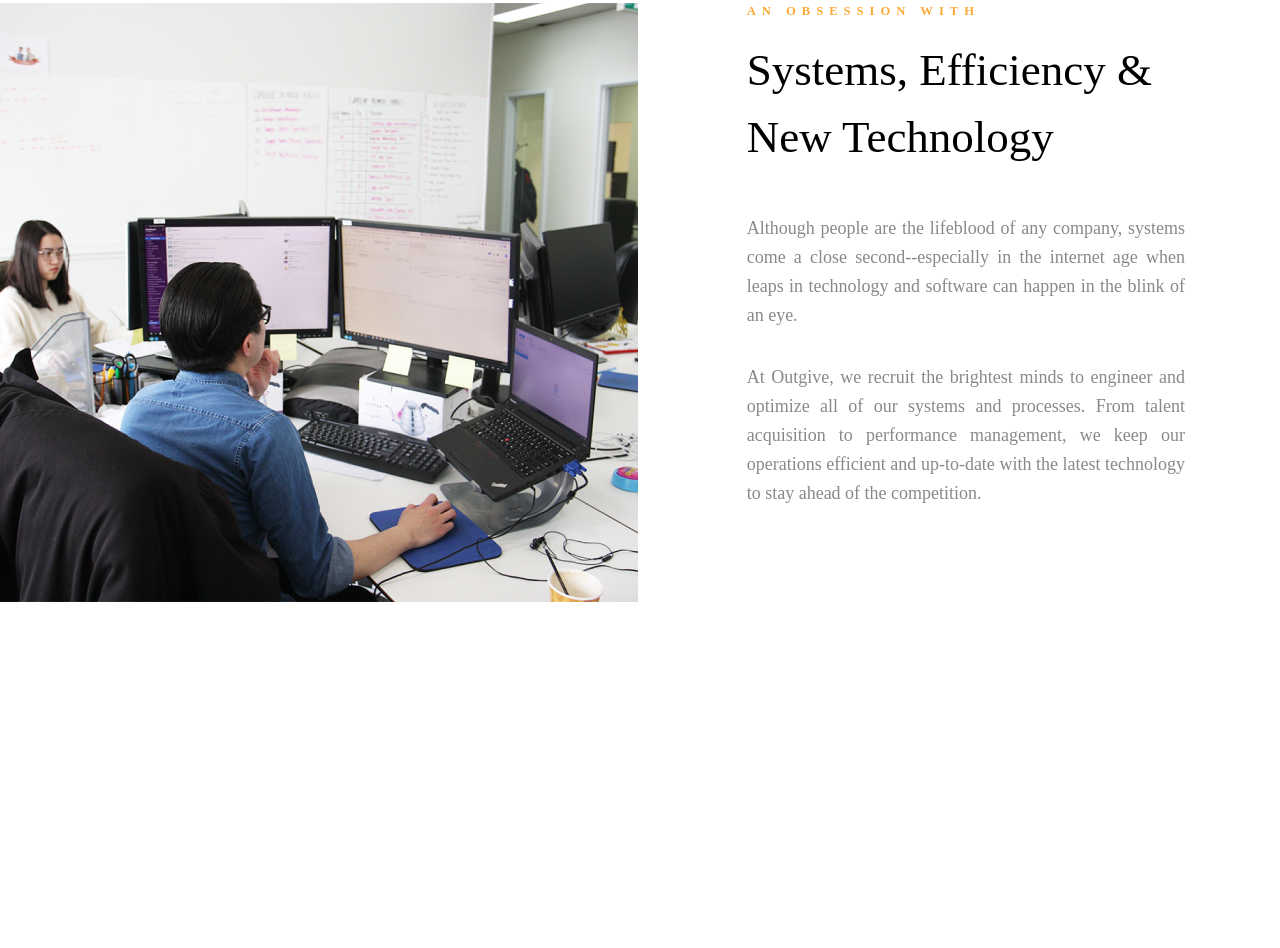
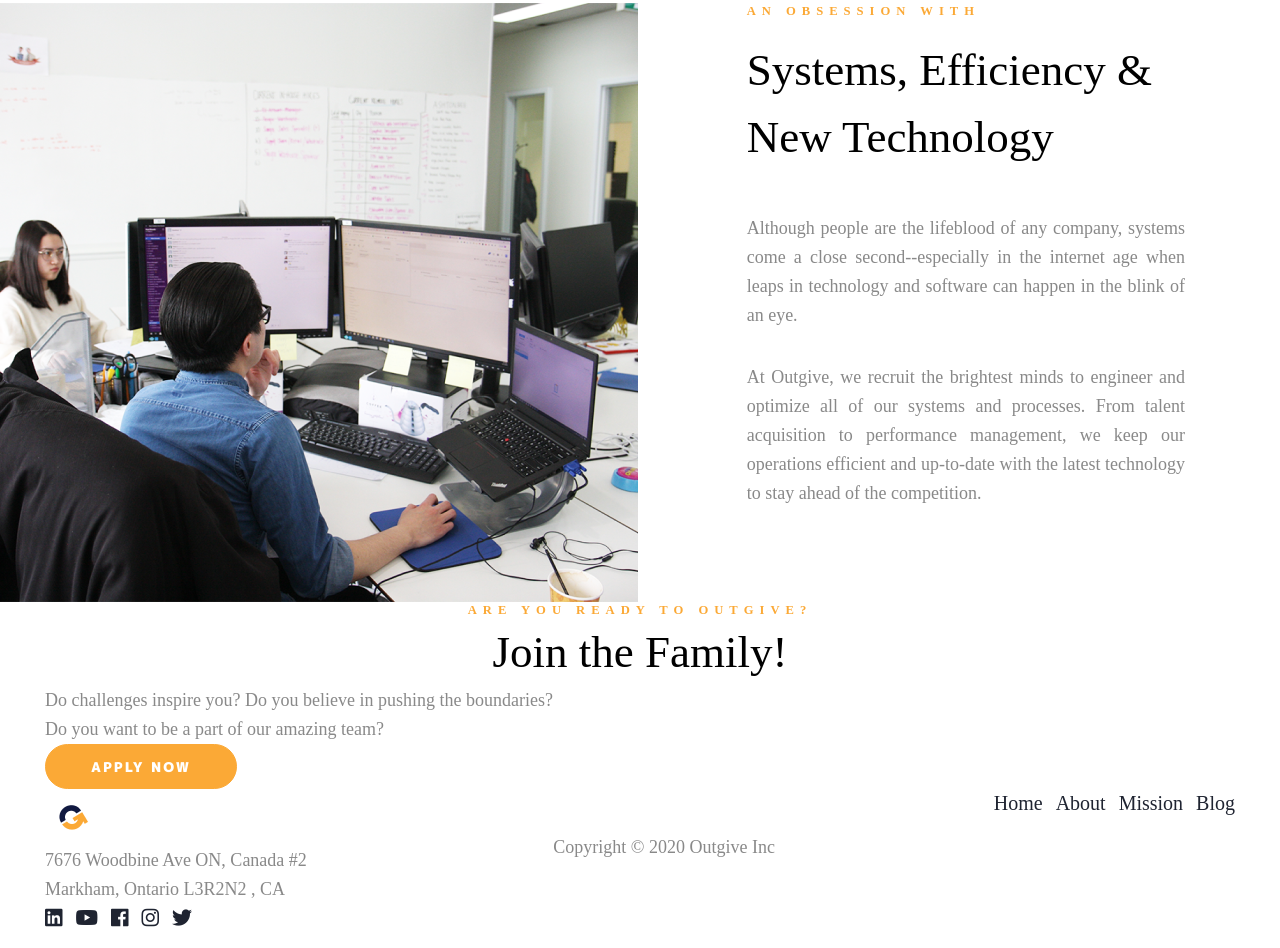
Before and after one commit to xraquel/outgive, a website: page index.html in a window 1280 px wide. Shown: the part 6662-7610 px from the top of the page. Before the commit the page ends 7264 px from the top, so only its background shows below. Drawn offline with Linux system fonts and the light colour scheme; files whose address does not match are found by name; a web font is replaced by a local one.

Commit message:
Added footer

```diff
--- /dev/null
+++ b/footer.html
@@ -0,0 +1,61 @@
+<div class="container">
+  <div class="row">
+    <div class="col-5">
+      <div class="company-address">
+        <img src="assets/images/icon-outgive.png" alt="Outgive" />
+
+        <p>
+          7676 Woodbine Ave ON, Canada #2 <br />
+          Markham, Ontario L3R2N2 , CA
+        </p>
+      </div>
+
+      <ul class="list-unstyled list-inline social-media-links">
+        <li class="link-item list-inline-item">
+          <a href="#">
+            <i class="fab fa-linkedin"></i>
+          </a>
+        </li>
+        <li class="link-item list-inline-item">
+          <a href="#">
+            <i class="fab fa-youtube"></i>
+          </a>
+        </li>
+        <li class="link-item list-inline-item">
+          <a href="#">
+            <i class="fab fa-facebook"></i>
+          </a>
+        </li>
+        <li class="link-item list-inline-item">
+          <a href="#">
+            <i class="fab fa-instagram"></i>
+          </a>
+        </li>
+        <li class="link-item list-inline-item">
+          <a href="#">
+            <i class="fab fa-twitter"></i>
+          </a>
+        </li>
+      </ul>
+    </div>
+
+    <div class="col-7 ml-auto text-right">
+      <ul class="list-unstyled list-inline footer-links">
+        <li class="list-inline-item">
+          <a href="#">Home</a>
+        </li>
+        <li class="list-inline-item">
+          <a href="#">About</a>
+        </li>
+        <li class="list-inline-item">
+          <a href="#">Mission</a>
+        </li>
+        <li class="list-inline-item">
+          <a href="#">Blog</a>
+        </li>
+      </ul>
+
+      <p class="copyright-text">Copyright © 2020 Outgive Inc</p>
+    </div>
+  </div>
+</div>
--- a/index.html
+++ b/index.html
@@ -34,6 +34,9 @@
 
     <div class="section-systems" w3-include-html="section-systems.html"></div>
 
+    <div class="section-join" w3-include-html="section-join.html"></div>
+
+    <footer w3-include-html="footer.html"></footer>
   </main>
 
   <script src="javascripts/vendors/aos.js"></script>
```
